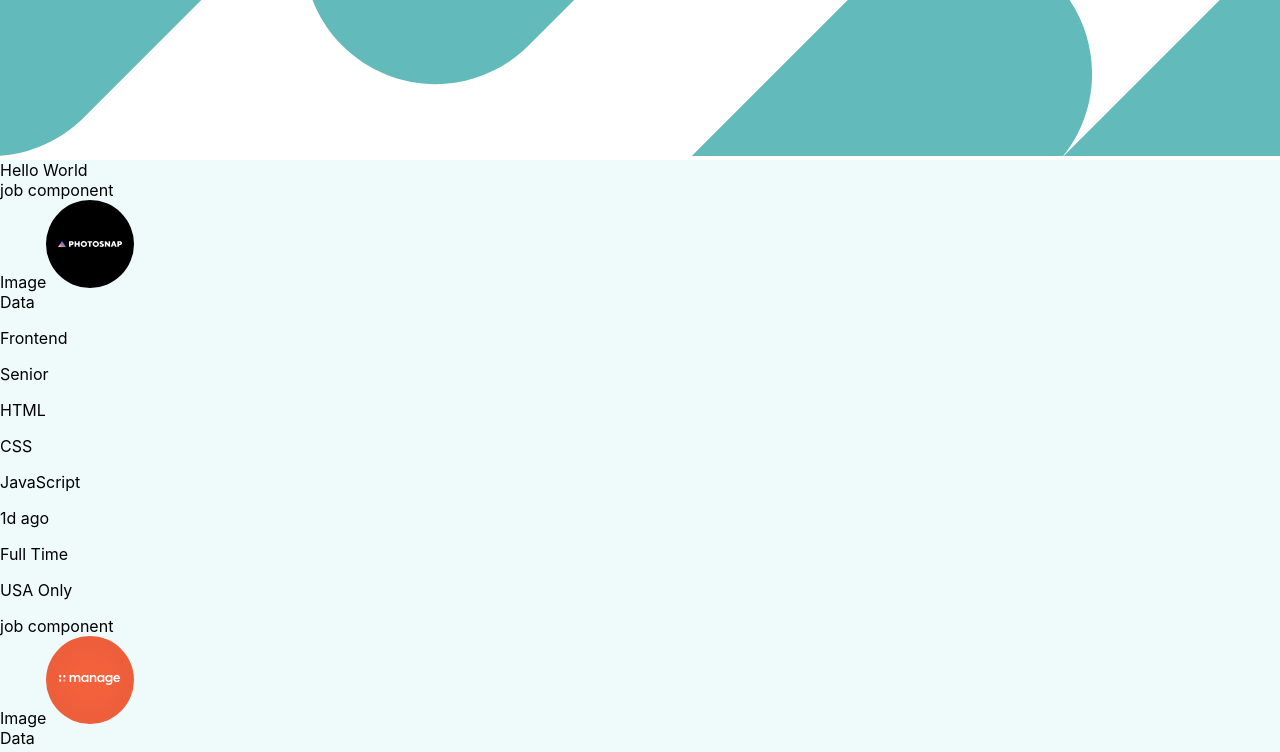
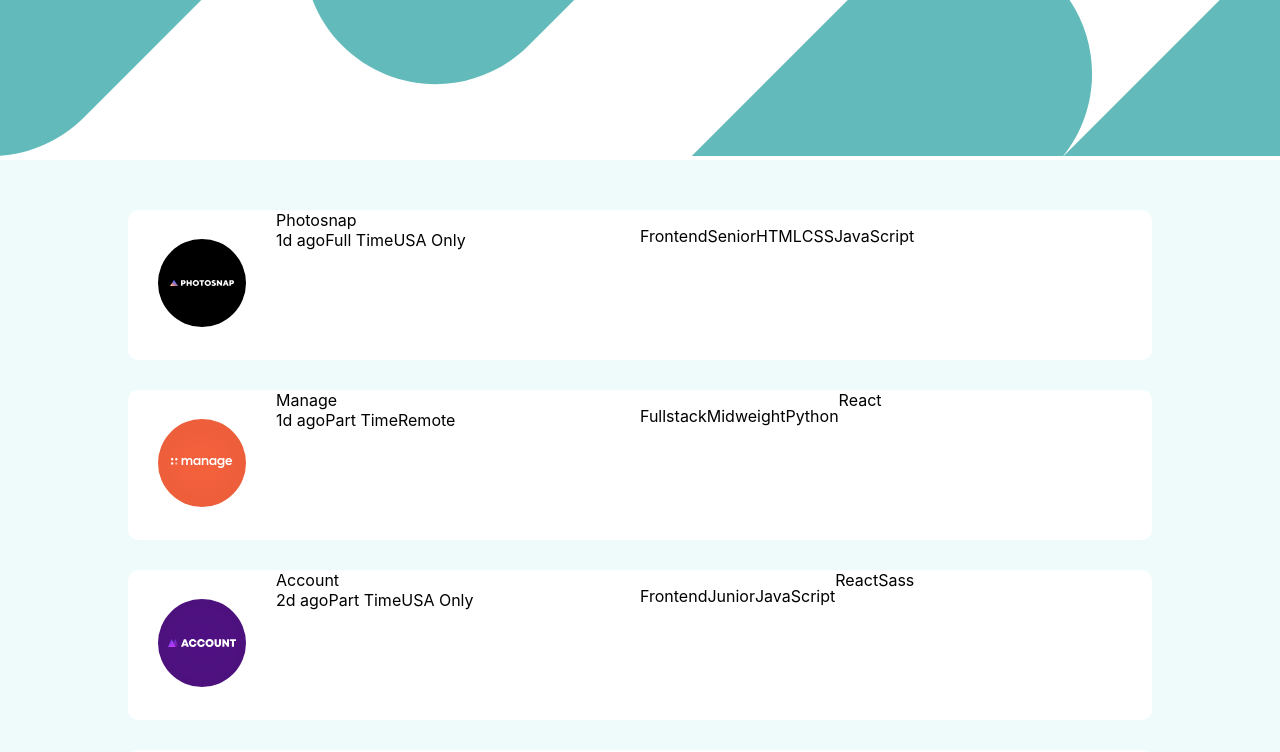
Before and after one commit to gertie-sheshe/job-listing-app, a React (Create React App) app: page / in a window 1280 px wide. Shown: the top 752 px of the page. Built offline with nearby package versions, Linux system fonts and the light colour scheme.

Commit message:
some styling

```diff
--- a/src/components/App/App.scss
+++ b/src/components/App/App.scss
@@ -3,4 +3,8 @@ main {
   height: 100vh;
   background-color: hsl(180, 52%, 96%);
   overflow: scroll;
+
+  .content {
+    margin: 50px 10vw 0 10vw;
+  }
 }
--- a/src/components/App/App.tsx
+++ b/src/components/App/App.tsx
@@ -12,10 +12,11 @@ function App() {
         <Logo />
       </header>
       <main>
-        Hello World
-        {data.map((job, index) => {
-          return <JobComponent key={index} data={job} />;
-        })}
+        <div className="content">
+          {data.map((job, index) => {
+            return <JobComponent key={index} data={job} />;
+          })}
+        </div>
       </main>
     </Fragment>
   );
--- a/src/components/Data/Data.tsx
+++ b/src/components/Data/Data.tsx
@@ -1,26 +1,20 @@
-import React from 'react';
-import Tool from '../Tool/Tool';
+import React, { Fragment } from 'react';
 
 interface PropsData {
   role: string;
   level: string;
   languages: string[];
-  tools: string[];
 }
 
-const Data = ({ role, level, languages, tools }: PropsData) => {
+const Data = ({ role, level, languages }: PropsData) => {
   return (
-    <div>
-      Data
+    <Fragment>
       <p>{role}</p>
       <p>{level}</p>
       {languages.map((language, index) => (
         <p key={index}>{language}</p>
       ))}
-      {tools.length
-        ? tools.map((tool, index) => <Tool key={index} tool={tool} />)
-        : null}
-    </div>
+    </Fragment>
   );
 };
 
--- a/src/components/Image/Image.tsx
+++ b/src/components/Image/Image.tsx
@@ -1,4 +1,5 @@
 import React from 'react';
+import './image.scss';
 
 interface PropsData {
   svgSrc: typeof import('*.svg');
@@ -6,8 +7,7 @@ interface PropsData {
 
 const CompanyImage = ({ svgSrc }: PropsData) => {
   return (
-    <div>
-      Image
+    <div className="image-container">
       <img alt="company logo" src={`${svgSrc}`} />
     </div>
   );
--- a/src/components/Image/image.scss
+++ b/src/components/Image/image.scss
@@ -0,0 +1,12 @@
+.image-container {
+  margin-top: auto;
+  margin-bottom: auto;
+  padding: 0 30px 0 30px;
+
+  // @media (max-width: 768px) {
+  //   position: absolute;
+  //   top: 180px; // write a loop to add these numbers up?
+  //   width: 60px;
+  //   height: 60px;
+  // }
+}
--- a/src/components/Job/Job.tsx
+++ b/src/components/Job/Job.tsx
@@ -2,6 +2,8 @@ import React from 'react';
 import Image from '../Image/Image';
 import Data from '../Data/Data';
 import LocationTime from '../LocationTime/LocationTime';
+import Tool from '../Tool/Tool';
+import './Job.scss';
 
 interface PropsData {
   data: {
@@ -17,27 +19,32 @@ interface PropsData {
     contract: string;
     location: string;
     languages: string[];
-    tools: string[] | [];
+    tools: string[];
   };
 }
 
 const JobComponent = ({ data }: PropsData) => {
   return (
+    <div className="card">
+      <div className="image-and-title">
+        <Image svgSrc={data.logo} />
         <div>
-      job component
-      <Image svgSrc={data.logo} />
-      <Data
-        role={data.role}
-        languages={data.languages}
-        level={data.level}
-        tools={data.tools}
-      />
+          <div>{data.company}</div>
           <LocationTime
             location={data.location}
             postedAt={data.postedAt}
             contract={data.contract}
           />
         </div>
+      </div>
+
+      <div className="tools-and-lang">
+        <Data role={data.role} languages={data.languages} level={data.level} />
+        {data.tools.map((tool, index) => (
+          <Tool key={index} tool={tool} />
+        ))}
+      </div>
+    </div>
   );
 };
 
--- a/src/components/Job/job.scss
+++ b/src/components/Job/job.scss
@@ -0,0 +1,22 @@
+.card {
+  background-color: white;
+  width: 80vw;
+  height: 150px;
+  margin-bottom: 30px;
+  border-radius: 10px;
+  display: flex;
+
+  .image-and-title {
+    flex: 1;
+    display: flex;
+  }
+
+  .tools-and-lang {
+    flex: 1;
+    display: flex;
+  }
+
+  @media (max-width: 768px) {
+    display: block;
+  }
+}
--- a/src/components/LocationTime/LocationTime.tsx
+++ b/src/components/LocationTime/LocationTime.tsx
@@ -1,4 +1,4 @@
-import React, { Fragment } from 'react';
+import React from 'react';
 
 interface PropsData {
   postedAt: string;
@@ -8,11 +8,11 @@ interface PropsData {
 
 const LocationTime = ({ postedAt, contract, location }: PropsData) => {
   return (
-    <Fragment>
-      <p>{postedAt}</p>
-      <p>{contract}</p>
-      <p>{location}</p>
-    </Fragment>
+    <div>
+      <span>{postedAt}</span>
+      <span>{contract}</span>
+      <span>{location}</span>
+    </div>
   );
 };
 
```
Lines whose indentation alone changed are shown as unchanged.
